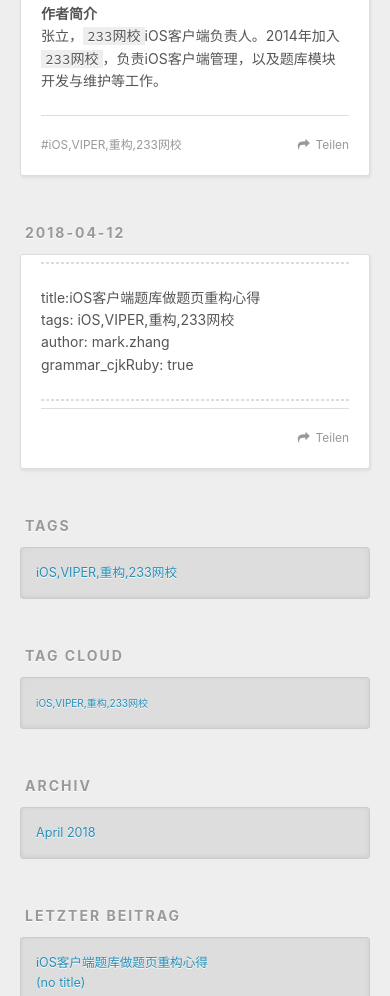
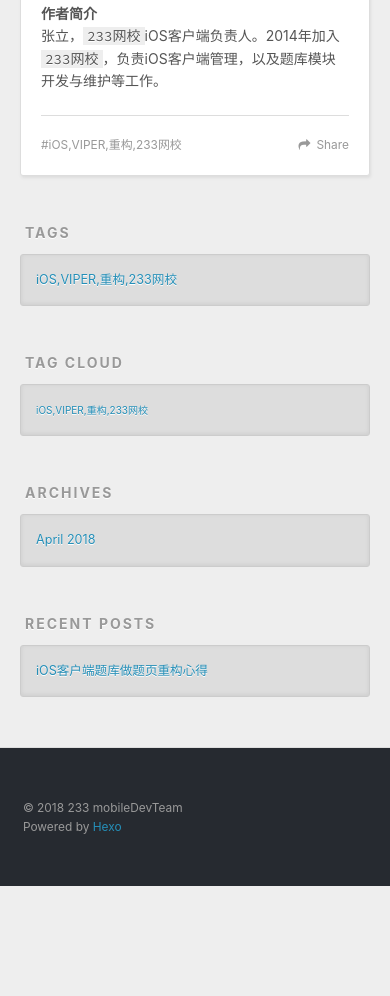
Before and after one commit to 233Mobile/233Mobile.github.io, a plain HTML site: page index.html in a window 390 px wide. Shown: the part 5065-6061 px from the top of the page. After the commit the page ends 5951 px from the top, so only its background shows below. Drawn offline with nearby package versions, Linux system fonts and the light colour scheme.

Commit message:
Site updated: 2018-04-27 13:38:10

```diff
--- a/index.html
+++ b/index.html
@@ -50,7 +50,7 @@
 
           <a id="nav-rss-link" class="nav-icon" href="/atom.xml" title="RSS Feed"></a>
 
-        <a id="nav-search-btn" class="nav-icon" title="Suche"></a>
+        <a id="nav-search-btn" class="nav-icon" title="Search"></a>
       </nav>
       <div id="search-form-wrap">
         <form action="//google.com/search" method="get" accept-charset="UTF-8" class="search-form"><input type="search" name="q" class="search-form-input" placeholder="Search"><button type="submit" class="search-form-submit">&#xF002;</button><input type="hidden" name="sitesearch" value="http://yoursite.com"></form>
@@ -115,39 +115,10 @@
 
     </div>
     <footer class="article-footer">
-      <a data-url="http://yoursite.com/2018/04/27/title/" data-id="cjghfmxjr0000dks2gdkbr09v" class="article-share-link">Teilen</a>
+      <a data-url="http://yoursite.com/2018/04/27/title/" data-id="cjghj08xj0000dws2ikfzh6a2" class="article-share-link">Share</a>
 
 
   <ul class="article-tag-list"><li class="article-tag-list-item"><a class="article-tag-list-link" href="/tags/iOS-VIPER-重构-233网校/">iOS,VIPER,重构,233网校</a></li></ul>
-
-    </footer>
-  </div>
-
-</article>
-
-
-
-    <article id="post-ar" class="article article-type-post" itemscope itemprop="blogPost">
-  <div class="article-meta">
-    <a href="/2018/04/12/ar/" class="article-date">
-  <time datetime="2018-04-12T07:31:22.789Z" itemprop="datePublished">2018-04-12</time>
-</a>
-
-  </div>
-  <div class="article-inner">
-
-
-    <div class="article-entry" itemprop="articleBody">
-
-        <hr>
-<p>title:iOS客户端题库做题页重构心得<br>tags: iOS,VIPER,重构,233网校<br>author: mark.zhang<br>grammar_cjkRuby: true</p>
-<hr>
-
-
-    </div>
-    <footer class="article-footer">
-      <a data-url="http://yoursite.com/2018/04/12/ar/" data-id="cjghfmcd40000d7s28fnhdqzc" class="article-share-link">Teilen</a>
-
 
     </footer>
   </div>
@@ -186,7 +157,7 @@
 
 
   <div class="widget-wrap">
-    <h3 class="widget-title">Archiv</h3>
+    <h3 class="widget-title">Archives</h3>
     <div class="widget">
       <ul class="archive-list"><li class="archive-list-item"><a class="archive-list-link" href="/archives/2018/04/">April 2018</a></li></ul>
     </div>
@@ -196,16 +167,12 @@
 
 
   <div class="widget-wrap">
-    <h3 class="widget-title">letzter Beitrag</h3>
+    <h3 class="widget-title">Recent Posts</h3>
     <div class="widget">
       <ul>
 
           <li>
             <a href="/2018/04/27/title/">iOS客户端题库做题页重构心得</a>
-          </li>
-
-          <li>
-            <a href="/2018/04/12/ar/">(no title)</a>
           </li>
 
       </ul>
```
Also changed, not shown: 2018/04/27/title/index.html (+4 -18 lines), archives/2018/04/index.html (+4 -21 lines), archives/2018/index.html (+4 -21 lines), archives/index.html (+4 -21 lines), tags/iOS-viper-重构-233网校/index.html (+3 -7 lines).
